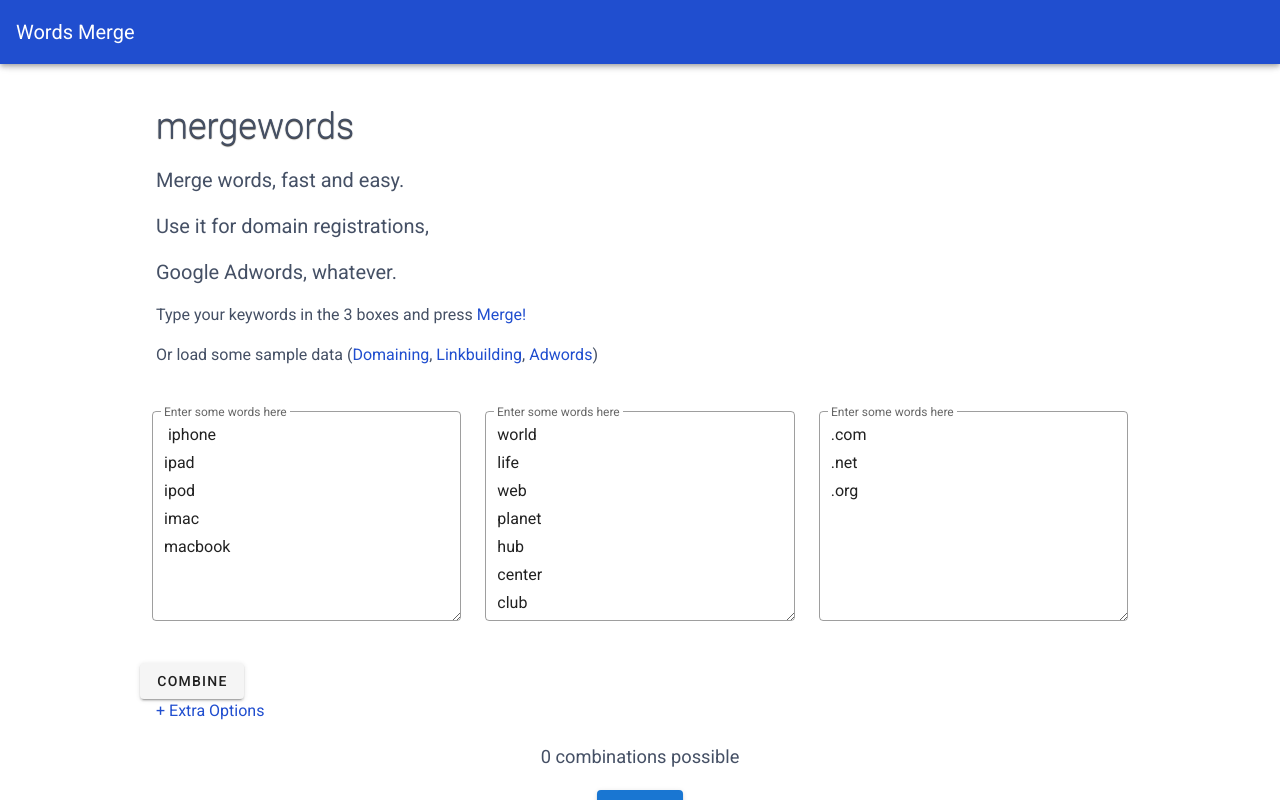
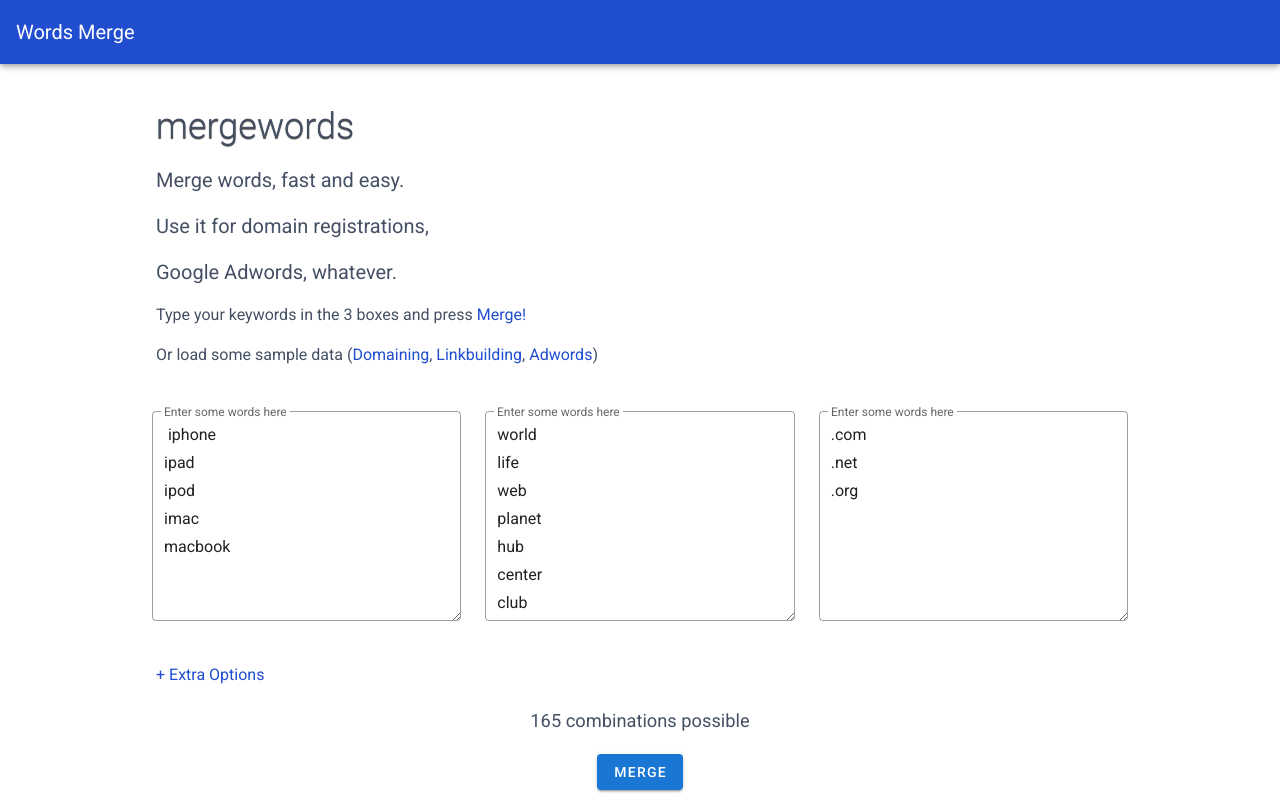
Before and after one commit to Mayo46/merge-words, a Nuxt app: page / in a window 1280 px wide. Both pictures are taken after a click on the link "Domaining". Shown: the top 800 px of the page. Built offline with nearby package versions, Linux system fonts and the light colour scheme.

Commit message:
possible merge count

```diff
--- a/pages/index.vue
+++ b/pages/index.vue
@@ -87,7 +87,7 @@
 
         </v-row>
       </v-container>
-      <v-btn @click="combination">combine</v-btn>
+<!--      <v-btn @click="combination">combine</v-btn>-->
       <p class="option-tag" @click="showOption=! showOption" > + Extra Options</p>
       <div v-show="showOption===true">
         <div class="featured-section mt-3">
@@ -109,7 +109,7 @@
           </div>
         </div>
       </div>
-      <h2 class="text-center mt-5 combination-text" v-if="combinationLength">{{combinationLength}} combinations possible</h2>
+      <h2 class="text-center mt-5 combination-text" v-if="combine.length">{{this.combine.length}} combinations possible</h2>
       <h2 class="text-center mt-5 combination-text" v-else>0 combinations possible</h2>
       <div class="text-center">
         <v-btn class="mt-5 mb-5" color="primary" @click="mergeText">Merge</v-btn>
```
